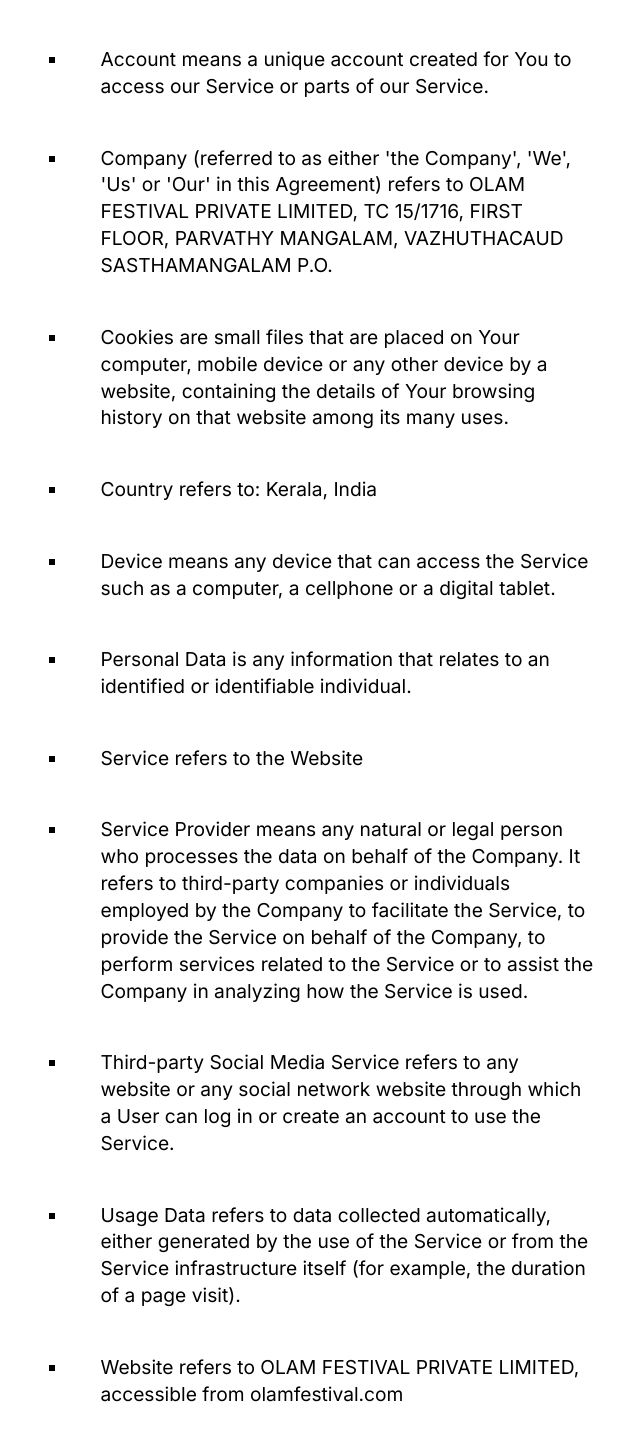
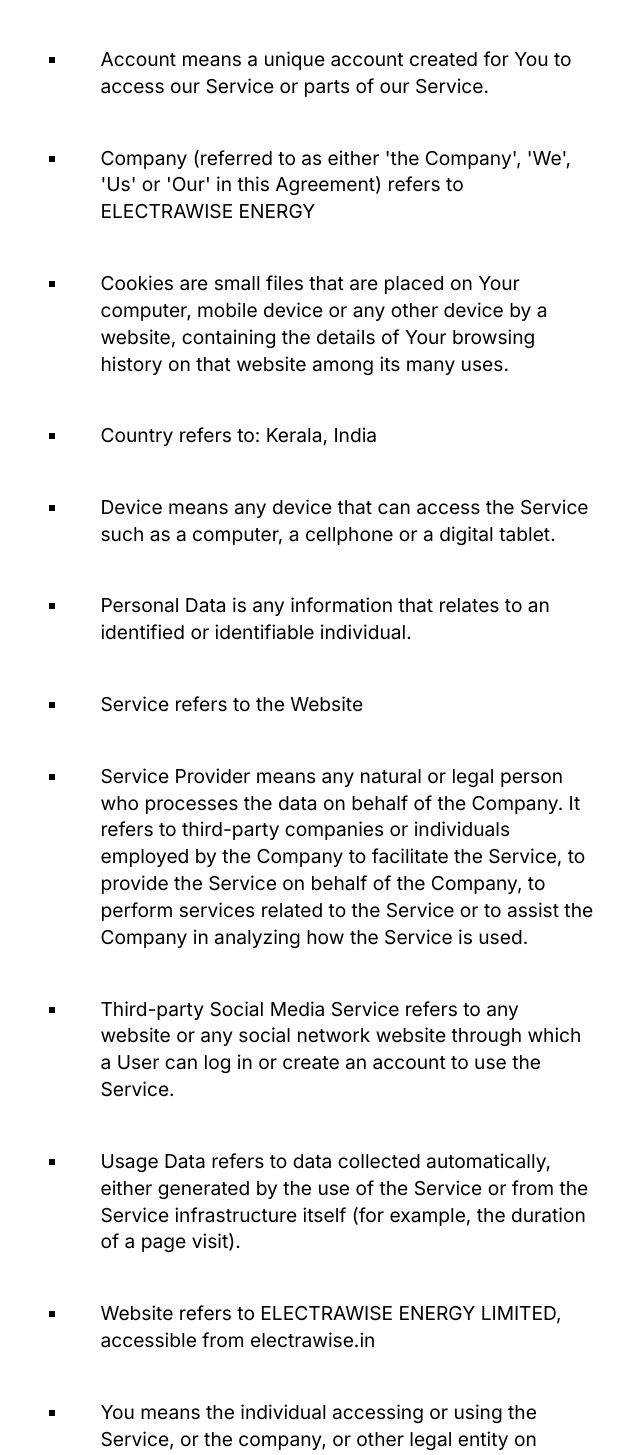
Before and after one commit to AbhiAbhiAbhii/electrawise, a Next.js app: page /privacy-policy in a window 1280 px wide. Shown: the part 1362-2817 px from the top of the page, without its empty margins (293-933 px from the left). Built offline with nearby package versions, Linux system fonts and the light colour scheme.

Commit message:
updated policy

```diff
--- a/pages/privacy-policy.js
+++ b/pages/privacy-policy.js
@@ -29,7 +29,7 @@
                 </p>
                     <ul className="inter-r">
                         <li >Account means a unique account created for You to access our Service or parts of our Service.</li>
-                        <li>Company (referred to as either 'the Company', 'We', 'Us' or 'Our' in this Agreement) refers to OLAM FESTIVAL PRIVATE LIMITED, TC 15/1716, FIRST FLOOR, PARVATHY MANGALAM, VAZHUTHACAUD SASTHAMANGALAM P.O.</li>
+                        <li>Company (referred to as either 'the Company', 'We', 'Us' or 'Our' in this Agreement) refers to ELECTRAWISE ENERGY</li>
                         <li>Cookies are small files that are placed on Your computer, mobile device or any other device by a website, containing the details of Your browsing history on that website among its many uses.</li>
                         <li>Country refers to: Kerala, India</li>
                         <li>Device means any device that can access the Service such as a computer, a cellphone or a digital tablet.</li>
@@ -38,7 +38,7 @@
                         <li>Service Provider means any natural or legal person who processes the data on behalf of the Company. It refers to third-party companies or individuals employed by the Company to facilitate the Service, to provide the Service on behalf of the Company, to perform services related to the Service or to assist the Company in analyzing how the Service is used.</li>
                         <li>Third-party Social Media Service refers to any website or any social network website through which a User can log in or create an account to use the Service.</li>
                         <li>Usage Data refers to data collected automatically, either generated by the use of the Service or from the Service infrastructure itself (for example, the duration of a page visit).</li>
-                        <li>Website refers to OLAM FESTIVAL PRIVATE LIMITED, accessible from olamfestival.com</li>
+                        <li>Website refers to ELECTRAWISE ENERGY LIMITED, accessible from electrawise.in</li>
                         <li>You means the individual accessing or using the Service, or the company, or other legal entity on behalf of which such individual is accessing or using the Service, as applicable.</li>
                     </ul>
 
```
